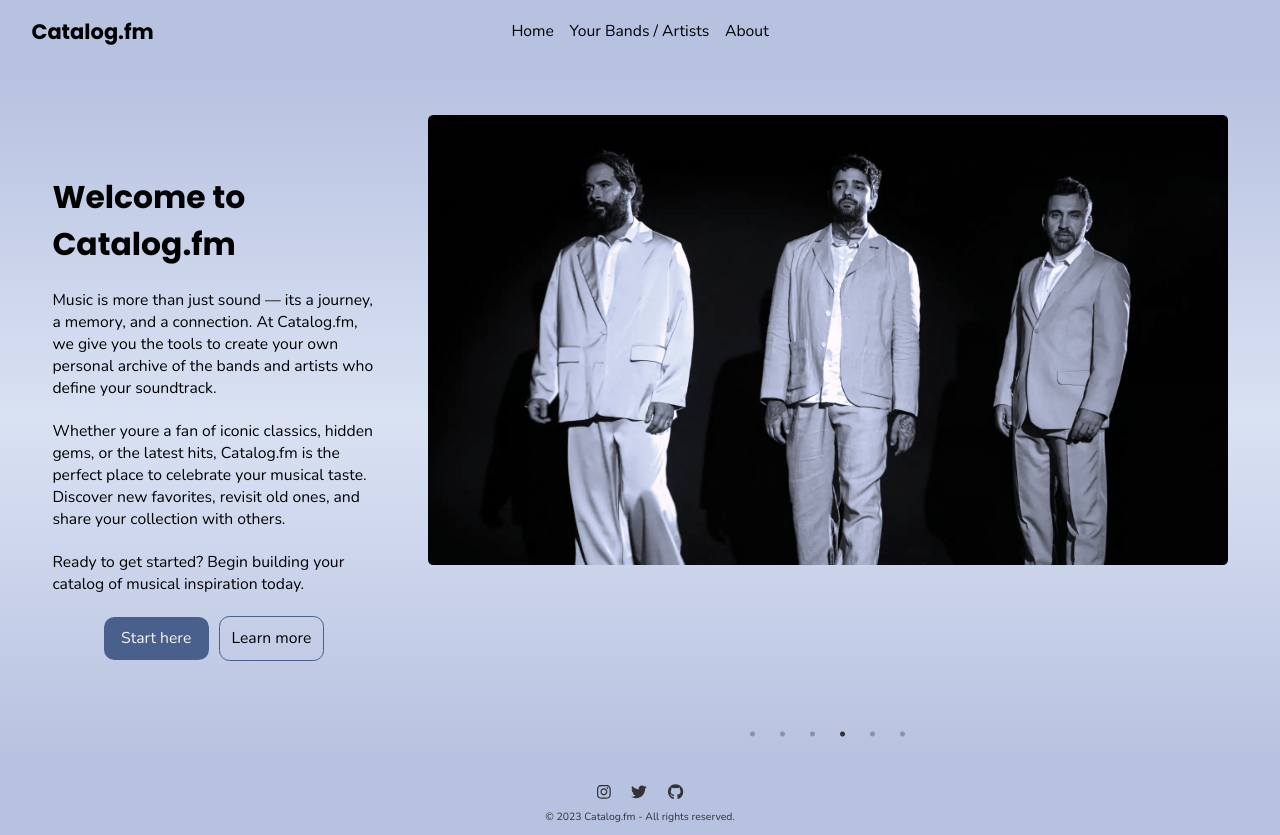
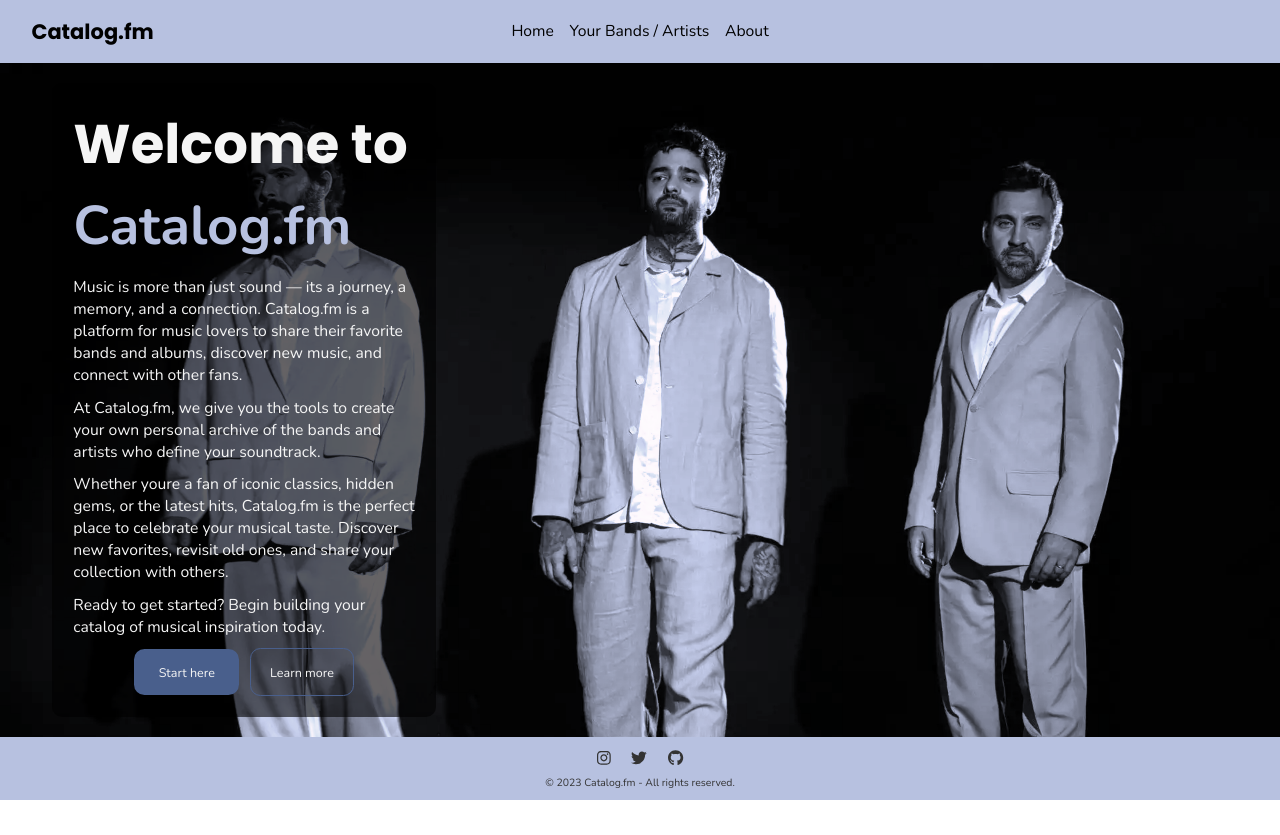
Before and after one commit to irythill/catalogfm, a React (Vite) app in the folder frontend/: page / in a window 1280 px wide. After the commit the page ends 800 px from the top, so only its background shows below. Built offline with nearby package versions, Linux system fonts and the light colour scheme.

Commit message:
css refactor for Home page

```diff
--- a/frontend/src/css/Home.css
+++ b/frontend/src/css/Home.css
@@ -1,49 +1,57 @@
 .home-main {
-  display: grid;
-  place-items: center;
-  background: linear-gradient(#b7c1e0, #d9e2f3, #b7c1e0);
-  width: 100%;
-  height: 100%;
-  padding: 5rem;
-}
-
-.home-content {
-  display: grid;
-  grid-template-columns: 1fr 1fr;
-  gap: 5rem;
-  width: 100%;
-}
-
-.home-left {
   display: flex;
   flex-direction: column;
+  align-items: center;
   justify-content: center;
-  align-items: center;
-  gap: 2rem;
-  font-size: 1.5rem;
-}
-
-.home-left h1 {
-  font-size: 3rem;
-}
-
-.home-right {
-  display: flex;
-  justify-content: center;
-  align-items: center;
-  flex-direction: column;
+  position: relative;
+  width: 100%;
+  height: calc(100vh - 12rem);
+  overflow: hidden;
+  z-index: 1;
+  margin: 0;
 }
 
 .carousel {
+  position: absolute;
+  top: 0;
+  left: 0;
   width: 100%;
-  max-width: 100vh;
+  height: 100%;
+  z-index: 0;
 }
 
 .carousel img {
   width: 100%;
-  height: auto;
-  border-radius: 0.5rem;
+  height: 100%;
+  object-fit: cover;
   filter: sepia(1) hue-rotate(190deg) saturate(0.6);
+}
+
+.home-content {
+  align-self: flex-start;
+  position: relative;
+  z-index: 2;
+  text-align: left;
+  color: whitesmoke;
+  background: rgba(0, 0, 0, 0.6);
+  padding: 2rem;
+  border-radius: 10px;
+  max-width: 30%;
+  margin-left: 5rem;
+}
+
+.home-content h1 {
+  font-size: 5.2rem;
+  margin-bottom: 1rem;
+}
+
+.home-content .highlight {
+  color: #b7c1e0;
+}
+
+.home-content p {
+  font-size: 1.5rem;
+  margin-bottom: 1rem;
 }
 
 .buttons {
@@ -55,9 +63,11 @@
   gap: 1rem;
 }
 .register-btn, .learn-more-btn {
-  padding: 1rem;
+  padding: 1.4rem;
+  width: 10rem;
   border-radius: 1rem;
-  width: 10rem;
+  font-size: 1.2rem;
+  transition: 0.3s ease;
 }
 
 .register-btn {
@@ -68,3 +78,13 @@
 .learn-more-btn {
   border: 1px solid #495f8c;
 }
+
+.register-btn:hover {
+  background-color: #D4DCF1;
+  color: #000;
+}
+
+.learn-more-btn:hover {
+  background-color: #495f8c;
+  color: whitesmoke;
+}
--- a/frontend/src/pages/Home.jsx
+++ b/frontend/src/pages/Home.jsx
@@ -2,15 +2,13 @@ import { Link } from 'react-router-dom';
 import Slider from 'react-slick';
 import 'slick-carousel/slick/slick.css';
 import 'slick-carousel/slick/slick-theme.css';
-
 import '../css/Home.css';
-
 import deftones from '../assets/deftones.jpg';
 import twice from '../assets/twice.jpg';
 import bk from '../assets/bk.jpg';
-import fresno from '../assets/fresno.jpg'
-import keshi from '../assets/keshi.jpg'
-import billie from '../assets/billie.jpg'
+import fresno from '../assets/fresno.jpg';
+import keshi from '../assets/keshi.jpg';
+import billie from '../assets/billie.jpg';
 
 const Home = () => {
   const settings = {
@@ -26,12 +24,34 @@ const Home = () => {
   };
 
   return (
-    <div className="home-main">
-      <div className="home-content">
-        <div className="home-left">
-          <h1>Welcome to Catalog.fm</h1>
+    <div className='home-main '>
+      <Slider {...settings} className='carousel'>
+        <div>
+          <img src={deftones} alt="Deftones"/>
+        </div>
+        <div>
+          <img src={twice} alt="TWICE"/>
+        </div>
+        <div>
+          <img src={bk} alt="BK"/>
+        </div>
+        <div>
+          <img src={fresno} alt="Fresno"/>
+        </div>
+        <div>
+          <img src={keshi} alt="Keshi"/>
+        </div>
+        <div>
+          <img src={billie} alt="Billie Eillish"/>
+        </div>
+      </Slider>
+      <div className='home-content'>
+        <h1>Welcome to <span className='highlight'>Catalog.fm</span></h1>
         <p>
-            Music is more than just sound — its a journey, a memory, and a connection. At Catalog.fm, we give you the tools to create your own personal archive of the bands and artists who define your soundtrack.
+          Music is more than just sound — its a journey, a memory, and a connection. Catalog.fm is a platform for music lovers to share their favorite bands and albums, discover new music, and connect with other fans.
+        </p>
+        <p>
+          At Catalog.fm, we give you the tools to create your own personal archive of the bands and artists who define your soundtrack.
         </p>
         <p>
           Whether youre a fan of iconic classics, hidden gems, or the latest hits, Catalog.fm is the perfect place to celebrate your musical taste. Discover new favorites, revisit old ones, and share your collection with others.
@@ -39,32 +59,9 @@ const Home = () => {
         <p>
           Ready to get started? Begin building your catalog of musical inspiration today.
         </p>
-          <div className="buttons">
-            <Link to="/add-band" className="register-btn">Start here</Link>
-            <Link to="/about" className="learn-more-btn">Learn more</Link>
-          </div>
-        </div>
-        <div className="home-right">
-          <Slider {...settings} className="carousel">
-            <div>
-              <img src={deftones} alt="Deftones" />
-            </div>
-            <div>
-              <img src={twice} alt="TWICE" />
-            </div>
-            <div>
-              <img src={bk} alt="BK" />
-            </div>
-            <div>
-              <img src={fresno} alt="Fresno" />
-            </div>
-            <div>
-              <img src={keshi} alt="Keshi" />
-            </div>
-            <div>
-              <img src={billie} alt="Billie Eillish" />
-            </div>
-          </Slider>
+        <div className='buttons'>
+          <Link to='/add-band' className='register-btn'>Start here</Link>
+          <Link to='/about' className='learn-more-btn'>Learn more</Link>
         </div>
       </div>
     </div>
```
Lines whose indentation alone changed are shown as unchanged.
